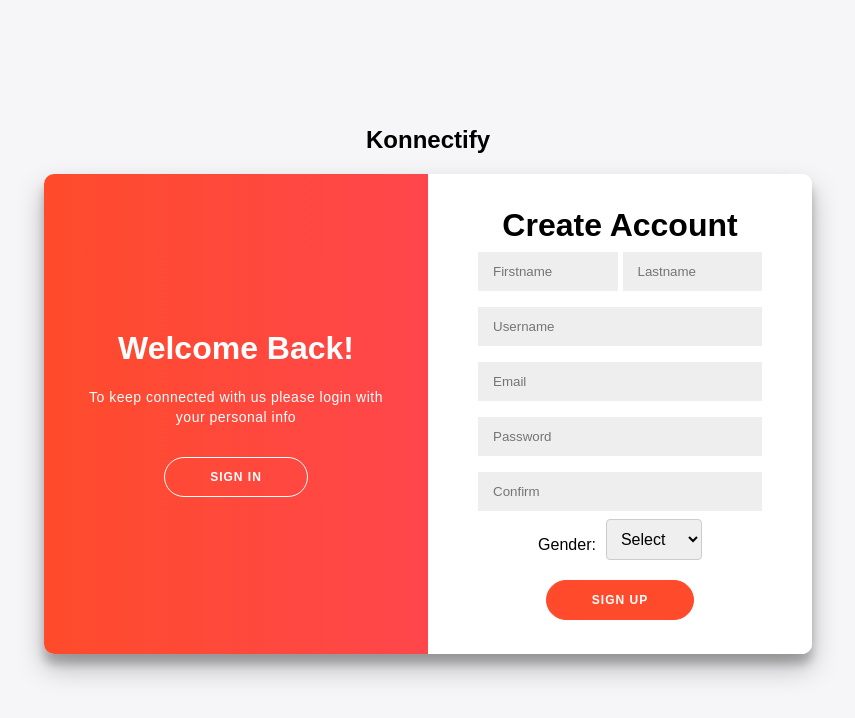
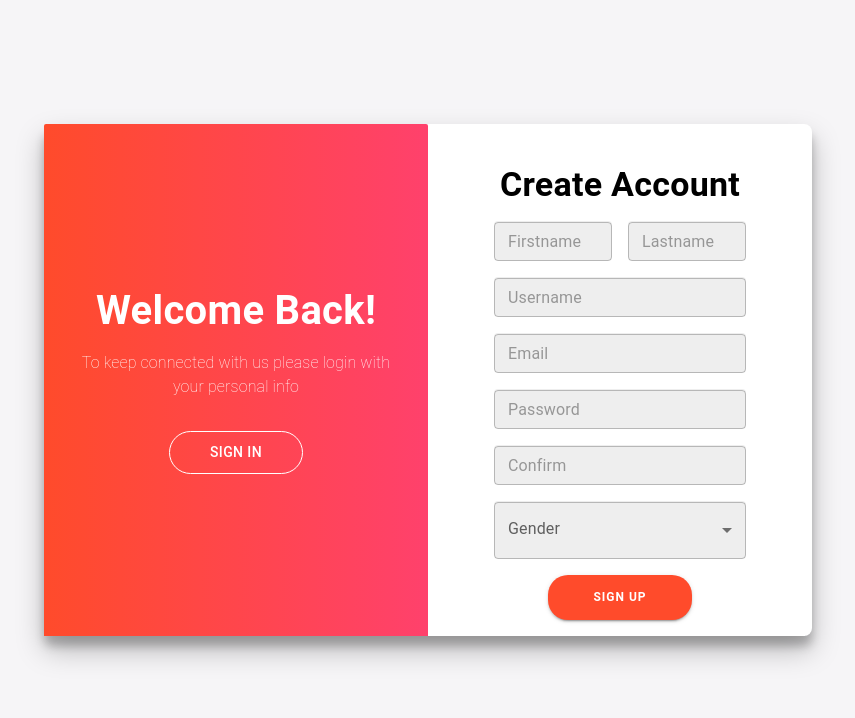
Before and after one commit to AnilVDev/SocialMedia_Frontend, a React (Create React App) app: page /signup in a window 1280 px wide. Shown: the top 718 px of the page, without its empty margins (212-1067 px from the left). Built offline with nearby package versions, Linux system fonts and the light colour scheme; a small style sheet from the web is missing.

Commit message:
login and signup page changed to responsive

```diff
--- a/src/pages/Login-SignUp/SignInForm.js
+++ b/src/pages/Login-SignUp/SignInForm.js
@@ -1,20 +1,22 @@
 import React, { useState,useEffect } from "react";
 import '@fortawesome/fontawesome-free/css/all.css';
-import './style.css'
+// import './style.css'
 import { useNavigate } from "react-router";
 import { useDispatch, useSelector } from "react-redux";
 import { getUserInfo, login,reset } from "../../Slice/authSlice";
 import { toast } from 'react-toastify'
 import { Link } from "react-router-dom";
 import Spinner from "../../components/Spinner";
+import { Box, Button, TextField, Typography, useMediaQuery, CircularProgress, Grid } from "@mui/material";
 
 function SignInForm() {
   const navigate = useNavigate();
   const dispatch = useDispatch();
+  const isMediumScreen = useMediaQuery("(max-width:768px)");
 
   const [state, setState] = useState({
-    email: "",
-    password: ""
+    email: "anildevvin@gmail.com",
+    password: "asdf@321"
 });
   const { email, password } = state;
 
@@ -56,65 +58,112 @@ function SignInForm() {
 
   return (
 
-    <div className="App">
-      <h2>Konnectify</h2>
-      <div className='container' id="container">
-
-        <div className="form-container sign-in-container">
-        <form onSubmit={handleOnSubmit}>
-            <h1>Sign in</h1>
-            {/* <div className="social-container">
-            <a href="#" className="social">
-                <i className="fab fa-facebook-f" />
-            </a>
-            <a href="#" className="social">
-                <i className="fab fa-google-plus-g" />
-            </a>
-            <a href="#" className="social">
-                <i className="fab fa-linkedin-in" />
-            </a>
-            </div> */}
-            {/* <span>or use your account</span> */}
-            <input
+<Box sx={{ textAlign: "center", fontFamily: "Montserrat, sans-serif", backgroundColor: "#f6f5f7", minHeight: "100vh", display: "flex", alignItems: "center", justifyContent: "center" }}>
+      <Box sx={{
+        width: "100%",
+        maxWidth: 768,
+        minHeight: 480,
+        backgroundColor: "#fff",
+        borderRadius: 2,
+        boxShadow: "0 14px 28px rgba(0, 0, 0, 0.25), 0 10px 10px rgba(0, 0, 0, 0.22)",
+        display: "flex",
+        flexDirection: isMediumScreen ? "column" : "row",
+        overflow: "hidden",
+        position: "relative"
+      }}>
+        {/* Sign-in Container */}
+        <Box sx={{
+          width: isMediumScreen ? "100%" : "50%",
+          padding: 2,
+          display: "flex",
+          flexDirection: "column",
+          alignItems: "center",
+          justifyContent: "center"
+        }}>
+          <Typography variant="h4" sx={{ fontWeight: "bold", marginTop: 4 }}>Sign In</Typography>
+          <Typography variant="body2" color="textSecondary" sx={{ mb: 2 }}>
+              For testing, use the pre-filled email and password below.
+            </Typography>
+          <form onSubmit={handleOnSubmit} style={{ width: "100%" }}>
+          <TextField
             type="email"
             placeholder="Email"
             name="email"
             value={state.email}
             onChange={handleChange}
+            fullWidth
             required
+            sx={{
+              mb: 2,
+              backgroundColor: "#eee",
+              borderRadius: 1,
+              "& .MuiInputBase-root": {
+                height: "50px", // Set your desired height
+              },
+            }}
           />
-            <input
+
+            <TextField
               type="password"
               name="password"
               placeholder="Password"
               value={state.password}
               onChange={handleChange}
+              fullWidth
               required
+              sx={{
+                mb: 2,
+                backgroundColor: "#eee",
+                borderRadius: 1,
+                "& .MuiInputBase-root": {
+                  height: "50px", // Set your desired height
+                },
+              }}
             />
-            <p><Link to="/forgot-password">Forgot your password?</Link></p>
-            <button>Sign In</button>
-        {isLoading && <Spinner/>}
+
+            <Typography>
+              <Link to="/forgot-password" style={{ textDecoration: "none", color: "#333" }}>Forgot your password?</Link>
+            </Typography>
+            <Button type="submit" variant="contained" sx={{
+              mt: 2, px: 5, py: 1, borderRadius: 20, backgroundColor: "#ff4b2b", "&:hover": { backgroundColor: "#ff4b2b" },
+              fontWeight: "bold", textTransform: "uppercase"
+            }}>Sign In</Button>
+            {isLoading && <CircularProgress size={24} sx={{ marginTop: 2 }} />}
           </form>
-        </div>
+        </Box>
 
-        <div className="overlay-container">
-          <div className="overlay">
-            <div className="overlay-panel overlay-right">
-              <h1>Hello, Friend!</h1>
-              <p>Enter your personal details and start journey with us</p>
-              <button
-                className="ghost "
-                id="signUp"
+        {/* Overlay */}
+        <Box sx={{
+          width: isMediumScreen ? "100%" : "50%",
+          background: "linear-gradient(to right, #ff4b2b, #ff416c)",
+          color: "#fff",
+          display: "flex",
+          alignItems: "center",
+          justifyContent: "center",
+          flexDirection: "column",
+          padding: 4
+        }}>
+          <Typography variant="h4"
+          sx={{ fontWeight: "bold", marginBottom: { xs: 1, sm: 1, md: 2 }, fontSize: { xs: '1.5rem', sm: '2rem', md: '2.5rem' }, }}>
+            Hello, Friend!
+            </Typography>
+          <Typography
+          sx={{ fontWeight: 100, mb: { xs: 1, sm: 1, md: 2 }, textAlign: "center", lineHeight: 1.5,fontSize: { sm: '0.8rem', md: '1rem' }}}>
+            Enter your personal details and start your journey with us
+          </Typography>
+          <Button
+            variant="outlined"
+            sx={{
+              mt: 2, px: 5, py: 1, borderRadius: 20, borderColor: "#fff", color: "#fff", textTransform: "uppercase",
+              "&:hover": { backgroundColor: "rgba(255, 255, 255, 0.2)", borderColor: "#fff" }
+            }}
             onClick={() => navigate('/signup')}
           >
             Sign Up
-              </button>
-
-            </div>
-          </div>
-        </div>
-      </div>
-    </div>
+          </Button>
+        </Box>
+      </Box>
+    </Box>
 
 
   );
--- a/src/pages/Login-SignUp/SignUpForm.js
+++ b/src/pages/Login-SignUp/SignUpForm.js
@@ -6,6 +6,7 @@ import { useDispatch, useSelector } from "react-redux";
 import { toast } from 'react-toastify'
 import { register, reset } from "../../Slice/authSlice";
 import Spinner from "../../components/Spinner";
+import { Box, Typography, TextField, Button, Select, MenuItem, InputLabel, FormControl, CircularProgress, useMediaQuery } from '@mui/material';
 
 function SignUpForm() {
     const [state, setState] = useState({
@@ -18,6 +19,7 @@ function SignUpForm() {
     });
     const [gender, setGender] = useState('');
     const [errorShown, setErrorShown] = useState(false);
+    const isMediumScreen = useMediaQuery("(max-width:768px)");
 
   const { first_name, last_name, username, email, password, re_password } = state;
 
@@ -80,122 +82,246 @@ function SignUpForm() {
 
   return (
 
-    <div className="App">
-      <h2>Konnectify</h2>
-      <div className='container right-panel-active' id="container">
 
-      <div className="form-container sign-up-container">
-      <form onSubmit={handleOnSubmit}>
-        <h1>Create Account</h1>
-        {/* <div className="social-container">
-          <a href="#" className="social">
-            <i className="fab fa-facebook-f" />
-          </a>
-          <a href="#" className="social">
-            <i className="fab fa-google-plus-g" />
-          </a>
-          <a href="#" className="social">
-            <i className="fab fa-linkedin-in" />
-          </a>
-        </div>
-        <span>or use your email for registration</span> */}
-        <div style={{display:"flex"}}>
-        <input
-            style={{marginRight:"5px"}}
+<Box
+  sx={{
+    textAlign: "center",
+    fontFamily: "Montserrat, sans-serif",
+    backgroundColor: "#f6f5f7",
+    minHeight: "100vh",
+    display: "flex",
+    alignItems: "center",
+    justifyContent: "center",
+    flexDirection: isMediumScreen ? "column" : "row", // Stack vertically on small screens
+    overflow: "visible", // Ensure that no content is clipped
+  }}
+>
+  <Box
+    sx={{
+      width: "100%",
+      maxWidth: 768,
+      minHeight: 480,
+      backgroundColor: "#fff",
+      borderRadius: 2,
+      boxShadow: "0 14px 28px rgba(0, 0, 0, 0.25), 0 10px 10px rgba(0, 0, 0, 0.22)",
+      display: "flex",
+      flexDirection: isMediumScreen ? "column" : "row",
+      overflow: "visible", // Ensure no content is clipped in column view
+      position: "relative",
+    }}
+  >
+    {/* Sign-Up Container */}
+    <Box
+      sx={{
+        width: isMediumScreen ? "100%" : "50%",
+        background: "linear-gradient(to right, #ff4b2b, #ff416c)",
+        color: "#fff",
+        display: "flex",
+        alignItems: "center",
+        justifyContent: "center",
+        flexDirection: "column",
+        padding: { xs: 3, sm: 4, md: 4 },
+        order: isMediumScreen ? 1 : 0, // On small screens, Sign-Up comes first
+        borderTopLeftRadius: isMediumScreen ? 2 : 2, // Keep top-left radius consistent
+        borderTopRightRadius: isMediumScreen ? 2 : 2, // Keep top-right radius consistent
+      }}
+    >
+      <Typography
+        variant="h4"
+        sx={{
+          fontWeight: "bold",
+          marginBottom: { xs: 1, sm: 1, md: 2 },
+          fontSize: { xs: '1.5rem', sm: '2rem', md: '2.5rem' }, // Adjust font size for different screen sizes
+        }}
+      >
+        Welcome Back!
+      </Typography>
+      <Typography
+        sx={{
+          fontWeight: 100,
+          mb: { xs: 1, sm: 1, md: 2 },
+          fontSize: { sm: '0.8rem', md: '1rem' }, // Adjust font size for different screen sizes
+          textAlign: "center",
+          lineHeight: 1.5,
+        }}
+      >
+        To keep connected with us please login with your personal info
+      </Typography>
+
+      <Button
+        variant="outlined"
+        sx={{
+          mt: 2,
+          px: 5,
+          py: 1,
+          borderRadius: 20,
+          borderColor: "#fff",
+          color: "#fff",
+          textTransform: "uppercase",
+          "&:hover": { backgroundColor: "rgba(255, 255, 255, 0.2)", borderColor: "#fff" },
+        }}
+        onClick={() => navigate('/login')}
+      >
+        Sign In
+      </Button>
+    </Box>
+
+    {/* Sign-Up Container */}
+    <Box
+      sx={{
+        width: isMediumScreen ? "100%" : "50%",
+        padding: 2,
+        display: "flex",
+        flexDirection: "column",
+        alignItems: "center",
+        justifyContent: "center",
+        order: isMediumScreen ? 0 : 1, // On small screens, Sign-In comes second
+        borderTopLeftRadius: isMediumScreen ? 2 : 2, // Keep top-left radius consistent
+        borderTopRightRadius: isMediumScreen ? 2 : 2, // Keep top-right radius consistent
+      }}
+    >
+      <Typography variant="h4" sx={{ fontWeight: "bold", marginBottom: { sm: 1, md: 2 }, mt: 3 }}>
+        Create Account
+      </Typography>
+      <form onSubmit={handleOnSubmit} style={{ width: "100%" }}>
+        <Box sx={{ display: "flex", gap: 2, mb: 2 }}>
+          <TextField
             type="text"
             name="first_name"
             value={state.first_name}
             onChange={handleChange}
             placeholder="Firstname"
+            fullWidth
             required
+            sx={{
+              backgroundColor: "#eee",
+              borderRadius: 1,
+              "& .MuiInputBase-root": { height: { xs: "35px", md: "40px" } },
+            }}
           />
-                <input
+          <TextField
             type="text"
             name="last_name"
             value={state.last_name}
             onChange={handleChange}
             placeholder="Lastname"
+            fullWidth
             required
+            sx={{
+              backgroundColor: "#eee",
+              borderRadius: 1,
+              "& .MuiInputBase-root": { height: { xs: "35px", md: "40px" } },
+            }}
           />
+        </Box>
 
-        </div>
-        <input
+        <TextField
           type="text"
           name="username"
           value={state.username}
           onChange={handleChange}
           placeholder="Username"
+          fullWidth
           required
+          sx={{
+            mb: 2,
+            backgroundColor: '#eee',
+            borderRadius: 1,
+            '& .MuiInputBase-root': { height: { xs: "35px", md: "40px" } }
+          }}
         />
-        <input
+
+        <TextField
           type="email"
           name="email"
           value={state.email}
           onChange={handleChange}
           placeholder="Email"
+          fullWidth
           required
+          sx={{
+            mb: 2,
+            backgroundColor: '#eee',
+            borderRadius: 1,
+            '& .MuiInputBase-root': { height: { xs: "35px", md: "40px" } },
+          }}
         />
-        <input
+
+        <TextField
           type="password"
           name="password"
           value={state.password}
           onChange={handleChange}
           placeholder="Password"
+          fullWidth
           required
+          sx={{
+            mb: 2,
+            backgroundColor: '#eee',
+            borderRadius: 1,
+            '& .MuiInputBase-root': { height: { xs: "35px", md: "40px" } },
+          }}
         />
-        <input
+
+        <TextField
           type="password"
           name="re_password"
           value={state.re_password}
           onChange={handleChange}
           placeholder="Confirm"
+          fullWidth
           required
+          sx={{
+            mb: 2,
+            backgroundColor: '#eee',
+            borderRadius: 1,
+            '& .MuiInputBase-root': { height: { xs: "35px", md: "40px" } },
+          }}
         />
-            <div style={{ display: 'flex', alignItems: 'center', marginBottom: '10px' }}>
-              <label htmlFor="gender" style={{ marginRight: '10px' }}>Gender:</label>
-              <select
-                name="gender"
+
+        <FormControl fullWidth sx={{ mb: 2 }}>
+          <InputLabel sx={{ height: { xs: "35px", md: "40px" } }}>Gender</InputLabel>
+          <Select
             value={gender}
             onChange={handleGenderChange}
             required
-                style={{
-                  width: '100%',
-                  padding: '10px',
-                  marginBottom: '10px',
-                  borderRadius: '4px',
-                  border: '1px solid #ccc',
-                  fontSize: '16px',
+            sx={{
+              backgroundColor: '#eee',
+              borderRadius: 1,
+              '& .MuiInputBase-root': { height: { xs: "35px", md: "40px" } },
             }}
           >
-                <option value="">Select </option>
-                <option value="male">Male</option>
-                <option value="female">Female</option>
-              </select>
-            </div>
-        <button>Sign Up</button>
-        {isLoading && <Spinner/>}
+            <MenuItem value="">Select</MenuItem>
+            <MenuItem value="male">Male</MenuItem>
+            <MenuItem value="female">Female</MenuItem>
+          </Select>
+        </FormControl>
+
+        <Button
+          type="submit"
+          variant="contained"
+          sx={{
+            borderRadius: "20px",
+            backgroundColor: "#ff4b2b",
+            color: "#ffffff",
+            fontSize: "12px",
+            fontWeight: "bold",
+            padding: "12px 45px",
+            textTransform: "uppercase",
+            letterSpacing: "1px",
+          }}
+        >
+          Sign Up
+        </Button>
+
+        {isLoading && <CircularProgress sx={{ mt: 2 }} />}
       </form>
-    </div>
+    </Box>
+  </Box>
+</Box>
 
-        <div className="overlay-container">
-          <div className="overlay">
-            <div className="overlay-panel overlay-left">
-              <h1>Welcome Back!</h1>
-              <p>
-                To keep connected with us please login with your personal info
-              </p>
-              <button
-                className="ghost"
-                id="signIn"
-                onClick={() => navigate('/login')}
-              >
-                Sign In
-              </button>
-            </div>
-          </div>
-        </div>
-      </div>
-    </div>
+
+
 
   );
 }
```
Lines whose indentation alone changed are shown as unchanged.
